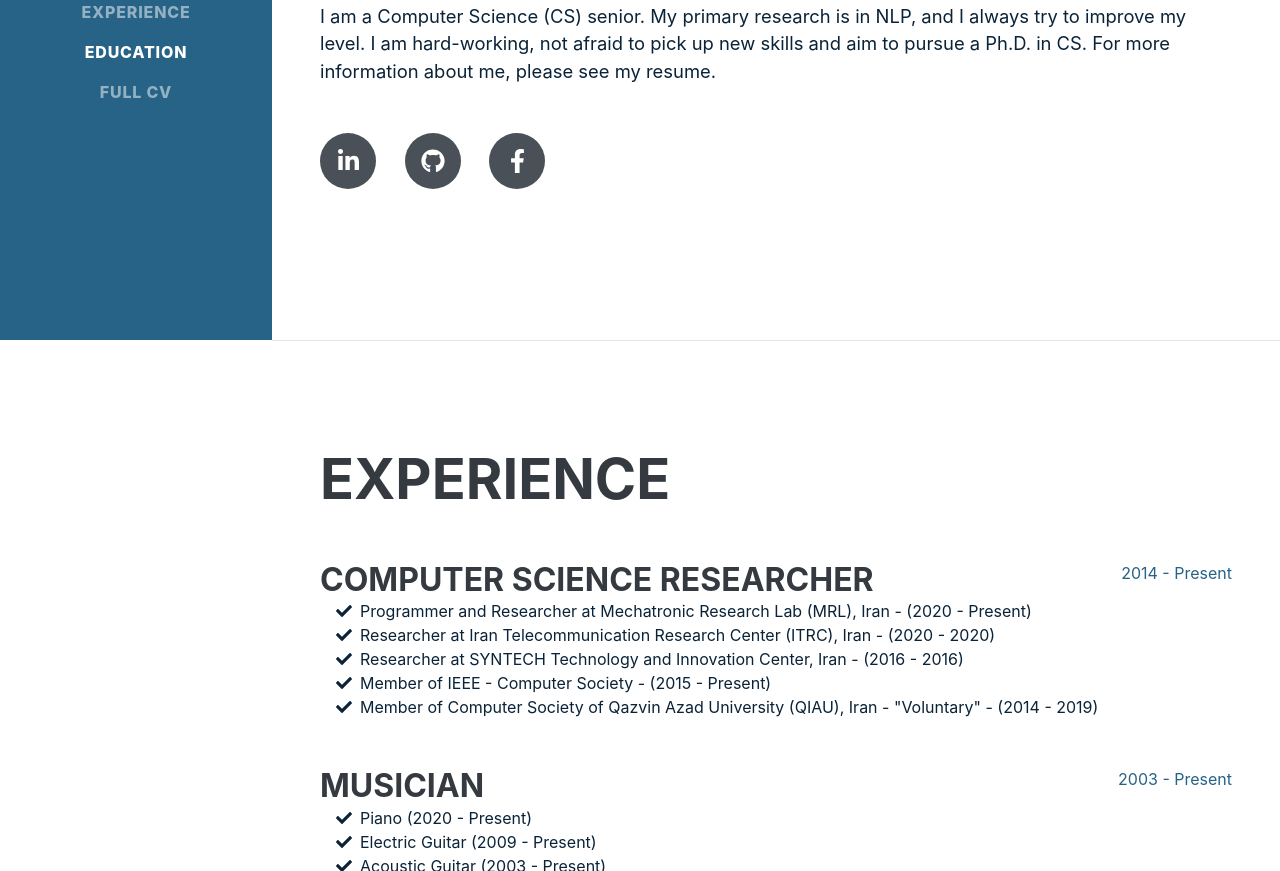
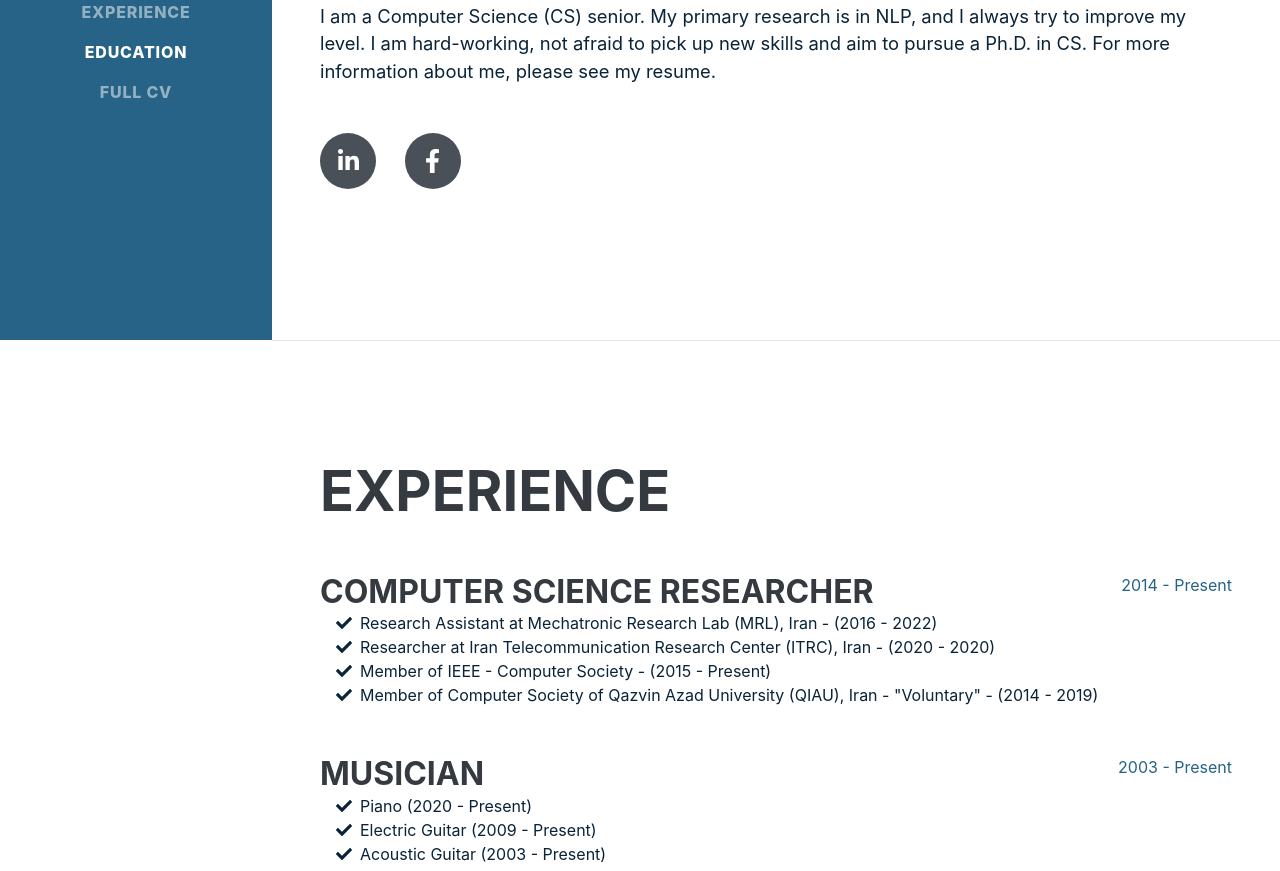
Before and after one commit to theahoora/oldtheahoora.github.io, a plain HTML site: page index.html in a window 1280 px wide. Shown: the part 460-1331 px from the top of the page. Drawn offline with nearby package versions, Linux system fonts and the light colour scheme; a web font is replaced by a local one.

Commit message:
Update index.html

```diff
--- a/index.html
+++ b/index.html
@@ -28,7 +28,7 @@
                     <li class="nav-item"><a class="nav-link js-scroll-trigger" href="#about">About</a></li>
                     <li class="nav-item"><a class="nav-link js-scroll-trigger" href="#experience">Experience</a></li>
                     <li class="nav-item"><a class="nav-link js-scroll-trigger" href="#education">Education</a></li>
-                    <li class="nav-item"><a class="nav-link js-scroll-trigger" href="assets/AhooraMahmoomCV.pdf">FULL CV</a></li>
+                    <li class="nav-item"><a class="nav-link js-scroll-trigger" href="assets/CV-Ahoora.pdf">FULL CV</a></li>
                 </ul>
             </div>
         </nav>
@@ -52,7 +52,7 @@
                     </p>
                     <div class="social-icons">
                         <a class="social-icon" href="https://www.linkedin.com/in/theahoora/"><i class="fab fa-linkedin-in"></i></a>
-                        <a class="social-icon" href="https://github.com/theahoora"><i class="fab fa-github"></i></a>
+                      <!--  <a class="social-icon" href="https://github.com/theahoora"><i class="fab fa-github"></i></a> -->
                         <!-- <a class="social-icon" href=""><i class="fab fa-twitter"></i></a>-->
                         <a class="social-icon" href="https://www.facebook.com/theAhoora/"><i class="fab fa-facebook-f"></i></a>
                     </div>
@@ -69,15 +69,11 @@
                             <ul class="fa-ul mb-0">
                                 <li>
                                     <span class="fa-li"><i class="fas fa-check"></i></span>
-                                    Programmer and Researcher at Mechatronic Research Lab (MRL), Iran - (2020 - Present)
+                                    Research Assistant at Mechatronic Research Lab (MRL), Iran - (2016 - 2022)
                                 </li>
                                 <li>
                                     <span class="fa-li"><i class="fas fa-check"></i></span>
                                     Researcher at Iran Telecommunication Research Center (ITRC), Iran - (2020 - 2020)
-                                </li>
-                                <li>
-                                    <span class="fa-li"><i class="fas fa-check"></i></span>
-                                    Researcher at SYNTECH Technology and Innovation Center, Iran - (2016 - 2016)
                                 </li>
                                 <li>
                                     <span class="fa-li"><i class="fas fa-check"></i></span>
```
